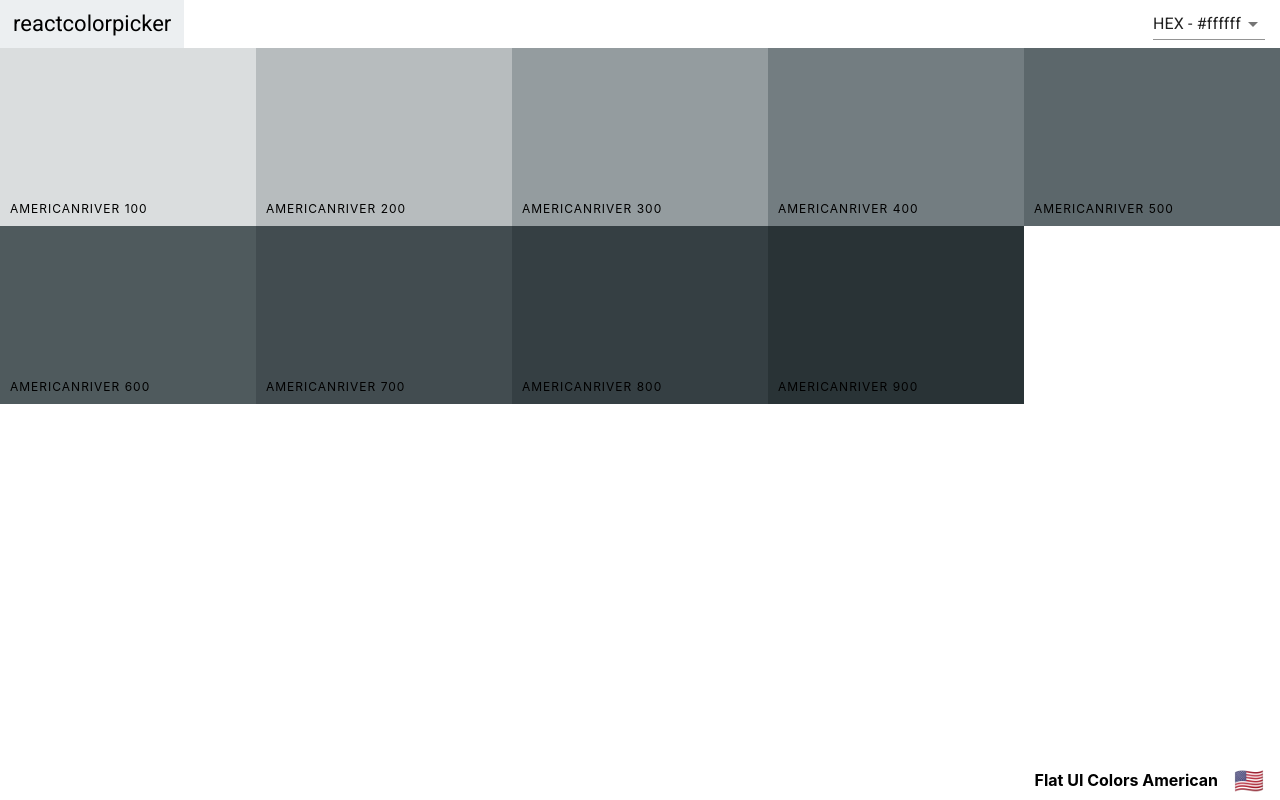
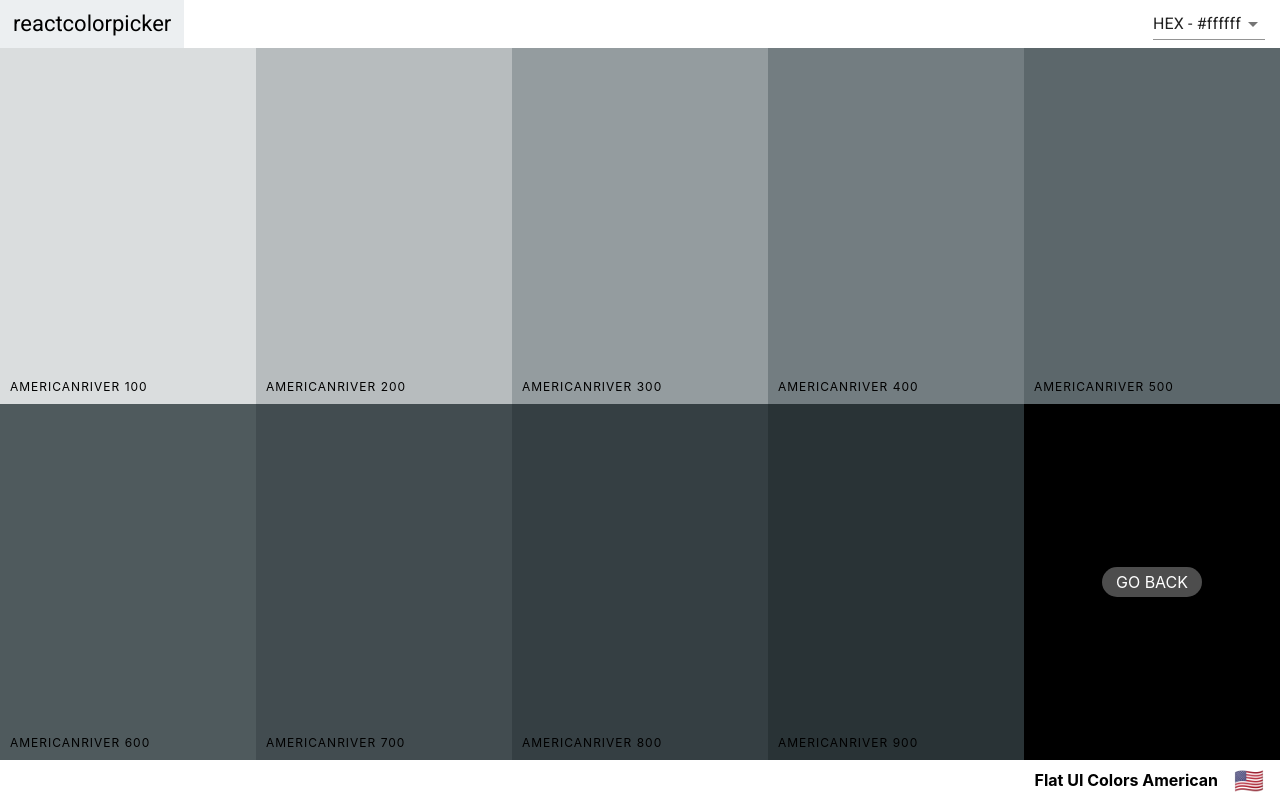
Before and after one commit to DavidWalker-hub/Color-Project, a React (Create React App) app: page /palette/flat-ui-colors-american/americanriver in a window 1280 px wide. Built offline with nearby package versions, Linux system fonts and the light colour scheme.

Commit message:
add go back link and style

```diff
--- a/src/ColorBox.css
+++ b/src/ColorBox.css
@@ -9,7 +9,16 @@
 	margin-bottom: -4px;
 }
 
-.copy-button {
+.SingleColorPalette .ColorBox {
+	height: 50%;
+}
+
+.ColorBox.go-back {
+	background-color: black;
+}
+
+.copy-button,
+.back-button {
 	width: 100px;
 	height: 30px;
 	position: absolute;
@@ -27,6 +36,10 @@
 	text-transform: uppercase;
 	border: none;
 	border-radius: 15px;
+	text-decoration: none;
+}
+
+.copy-button {
 	opacity: 0;
 }
 
--- a/src/SingleColorPalette.js
+++ b/src/SingleColorPalette.js
@@ -1,4 +1,5 @@
 import React, { Component } from 'react';
+import { Link } from 'react-router-dom';
 import NavBar from './NavBar';
 import PaletteFooter from './PaletteFooter';
 import ColorBox from './ColorBox';
@@ -23,14 +24,21 @@
 	}
 	render() {
 		const { format } = this.state;
-		const { paletteName, emoji } = this.props.palette;
+		const { paletteName, emoji, id } = this.props.palette;
 		const shadeBoxes = this._shades.map((color) => (
 			<ColorBox background={color[format]} key={color.name} name={color.name} showLink={false} />
 		));
 		return (
-			<div className="Palette">
+			<div className="SingleColorPalette Palette">
 				<NavBar handleChange={this.changeFormat} showSlider={false} />
-				<div className="Palette-colors">{shadeBoxes}</div>
+				<div className="Palette-colors">
+					{shadeBoxes}
+					<div className="go-back ColorBox">
+						<Link to={`/palette/${id}`} className="back-button">
+							Go Back
+						</Link>
+					</div>
+				</div>
 				<PaletteFooter paletteName={paletteName} emoji={emoji} />
 			</div>
 		);
```
Also changed, not shown: 1 other file (tests, documents, lock files or other folders).
